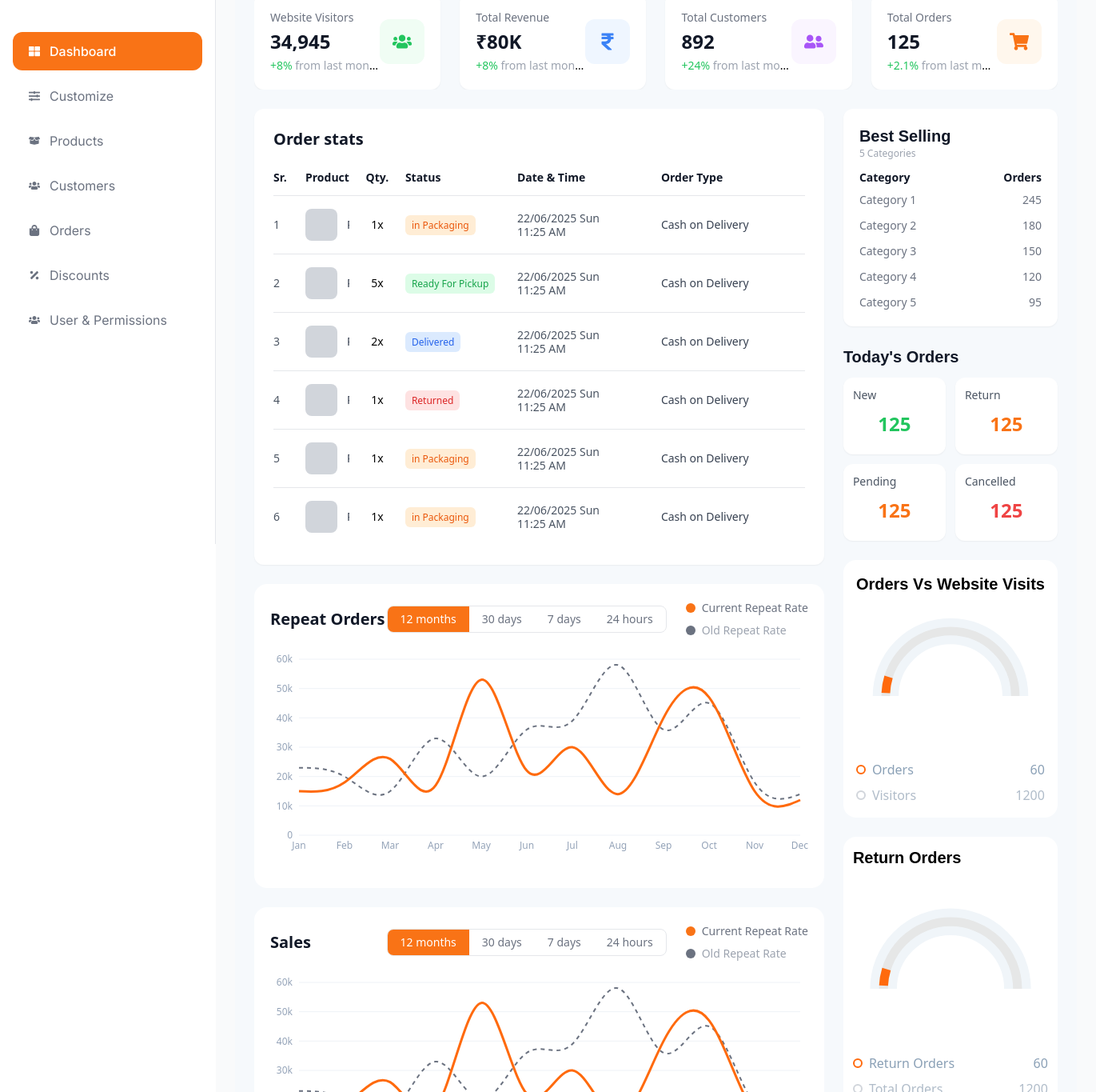
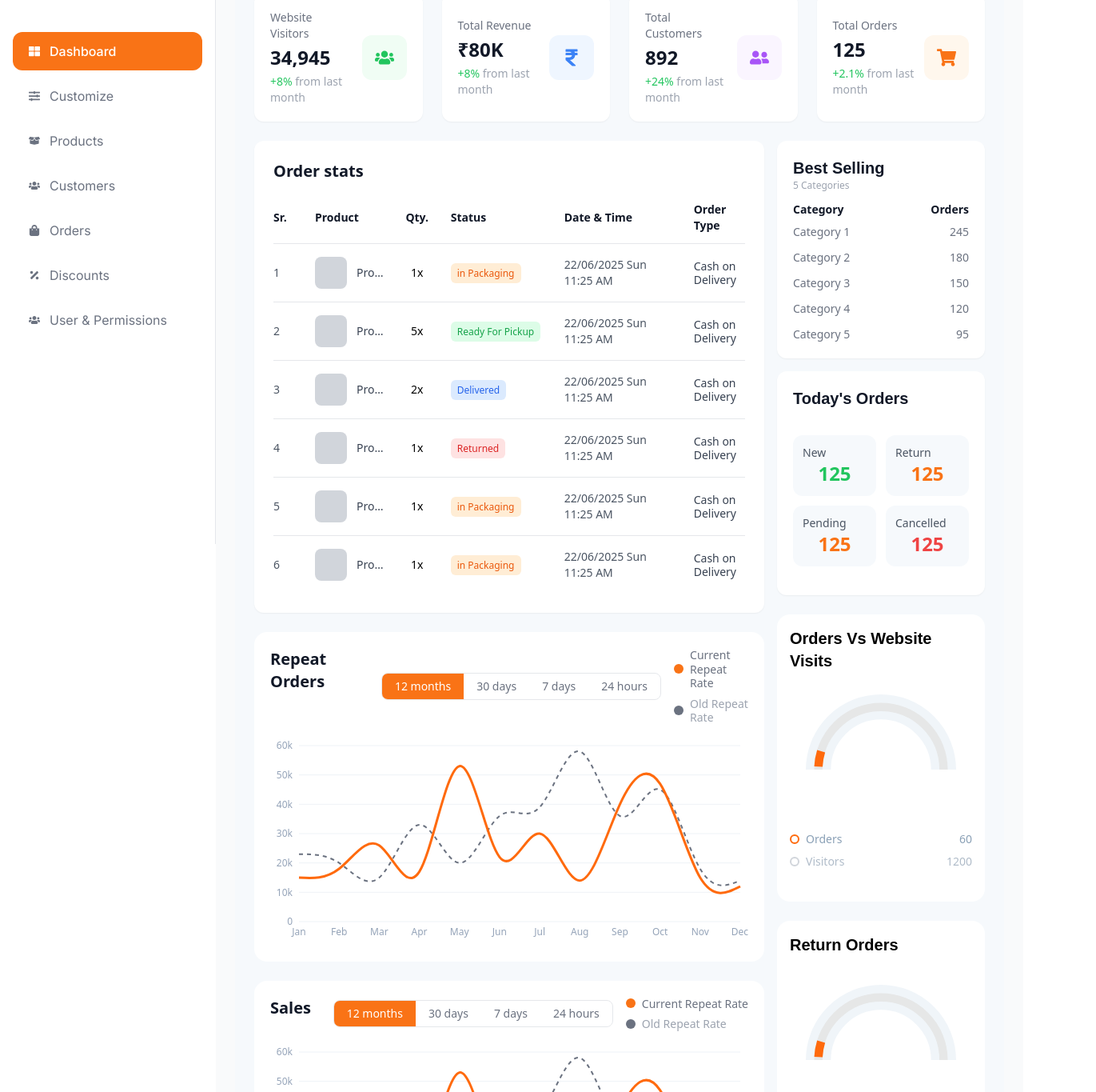
Before and after one commit to REENA-23/Dashboard, a React (Vite) app: page /dashboard in a window 1280 px wide. Shown: the part 120-1485 px from the top of the page at 80% size, 1371 px wide, since content can reach past the window. Built offline with nearby package versions, Linux system fonts and the light colour scheme; a web font is replaced by a local one.

Commit message:
Replaced old code

```diff
--- a/src/page-dashboard/dashboard-components/OrderStats.jsx
+++ b/src/page-dashboard/dashboard-components/OrderStats.jsx
@@ -18,13 +18,13 @@ const statusStyles = {
 
 export default function OrderStats() {
   return (
-    <div className="w-full bg-white rounded-xl p-4 sm:p-6 shadow-sm">
+    <div className="w-full bg-white rounded-xl p-4 sm:p-6 shadow-sm overflow-x-hidden">
       <h2 className="text-xl font-bold text-gray-900 mb-6">Order stats</h2>
 
-      {/* ===== TABLE (DESKTOP & UP) ===== */}
-      <div className="hidden md:block">
+      {/* ================= TABLE (LG AND UP: DESKTOP + NEST HUB MAX) ================= */}
+      <div className="hidden lg:block w-full overflow-x-hidden">
         {/* Header */}
-        <div className="grid grid-cols-[40px_2fr_70px_140px_180px_180px] items-center text-sm font-semibold text-gray-900 border-b pb-3">
+        <div className="grid grid-cols-[40px_2fr_60px_130px_150px_1.5fr] gap-3 items-center text-sm font-semibold text-gray-900 border-b pb-3">
           <div>Sr.</div>
           <div>Product</div>
           <div className="text-center">Qty.</div>
@@ -38,38 +38,45 @@ export default function OrderStats() {
           {orders.map((order) => (
             <div
               key={order.id}
-              className="grid grid-cols-[40px_2fr_70px_140px_180px_180px] items-center py-4 text-sm"
+              className="grid grid-cols-[40px_2fr_60px_130px_150px_1.5fr] gap-3 items-center py-4 text-sm min-w-0"
             >
               <div className="text-gray-600">{order.id}</div>
 
+              {/* Product */}
               <div className="flex items-center gap-3 min-w-0">
                 <div className="w-10 h-10 rounded-lg bg-gray-300 shrink-0" />
                 <span className="text-gray-700 truncate">{order.product}</span>
               </div>
 
+              {/* Qty */}
               <div className="text-center font-medium">{order.qty}</div>
 
-              <div>
+              {/* Status */}
+              <div className="min-w-0">
                 <span
-                  className={`px-2 py-1 rounded-md text-xs font-medium ${statusStyles[order.statusType]}`}
+                  className={`px-2 py-1 rounded-md text-xs font-medium whitespace-nowrap ${statusStyles[order.statusType]}`}
                 >
                   {order.status}
                 </span>
               </div>
 
-              <div className="text-gray-600 leading-tight">
-                <div>{order.date} Sun</div>
-                <div>{order.time}</div>
+              {/* Date & Time */}
+              <div className="text-gray-600 leading-tight text-xs sm:text-sm">
+                <div className="whitespace-nowrap">{order.date} Sun</div>
+                <div className="whitespace-nowrap">{order.time}</div>
               </div>
 
-              <div className="text-gray-700 truncate">{order.type}</div>
+              {/* Order Type */}
+              <div className="text-gray-700 text-sm leading-tight break-words">
+                {order.type}
+              </div>
             </div>
           ))}
         </div>
       </div>
 
-      {/* ===== CARDS (MOBILE / TABLET / iPAD / NEST HUB) ===== */}
-      <div className="md:hidden space-y-4">
+      {/* ================= CARDS (BELOW LG: TABLET + MOBILE) ================= */}
+      <div className="lg:hidden space-y-4">
         {orders.map((order) => (
           <div
             key={order.id}
@@ -84,12 +91,11 @@ export default function OrderStats() {
               </span>
             </div>
 
-            <div className="flex items-center gap-3">
-              <div className="w-12 h-12 rounded-lg bg-gray-300 shrink-0" />
-              <div>
-                <p className="text-gray-800 font-medium">{order.product}</p>
-                <p className="text-sm text-gray-500">Qty: {order.qty}</p>
-              </div>
+            <div>
+              <p className="text-gray-800 font-medium truncate">
+                {order.product}
+              </p>
+              <p className="text-sm text-gray-500">Qty: {order.qty}</p>
             </div>
 
             <div className="flex justify-between text-sm text-gray-600">
@@ -98,7 +104,9 @@ export default function OrderStats() {
                 <p>{order.time}</p>
               </div>
               <div className="text-right">
-                <p className="text-gray-800 font-medium">{order.type}</p>
+                <p className="text-gray-800 font-medium break-words">
+                  {order.type}
+                </p>
               </div>
             </div>
           </div>
--- a/src/page-dashboard/dashboard-components/OrdersVsVisitors.jsx
+++ b/src/page-dashboard/dashboard-components/OrdersVsVisitorsGauge.jsx
@@ -33,16 +33,16 @@ export default function OrdersVsVisitorsGauge() {
   );
 
   return (
-    <div className="w-full bg-white rounded-2xl p-4 min-w-0 overflow-hidden">
-      <h3 className="mb-2 font-switzer text-lg md:text-xl font-semibold text-black truncate">
+    <div className="w-full bg-white rounded-2xl p-4 min-w-0 overflow-hidden pt-4">
+      <h3 className="mb-2 font-switzer text-base md:text-lg lg:text-xl font-semibold text-black leading-tight">
         Orders Vs Website Visits
       </h3>
 
       {/* SVG wrapper */}
-      <div className="w-full flex justify-center overflow-hidden">
+      <div className="w-full flex justify-center items-center overflow-hidden">
         <svg
           viewBox={`0 0 ${size} ${size / 1.3}`}
-          className="w-full max-w-[260px] h-auto"
+          className="w-full max-w-[220px] sm:max-w-[240px] md:max-w-[260px] h-auto"
           preserveAspectRatio="xMidYMid meet"
         >
           {/* OUTER BIG ARC */}
@@ -75,8 +75,8 @@ export default function OrdersVsVisitorsGauge() {
       </div>
 
       {/* Legend */}
-      <div className="mt-4 space-y-2">
-        <div className="flex items-center justify-between text-[#8aa0b6]">
+      <div className="mt-4 space-y-2 text-sm min-w-0 mb-6">
+        <div className="flex items-center justify-between text-[#8aa0b6] min-w-0">
           <span className="flex items-center gap-2 truncate">
             <span className="w-3 h-3 rounded-full border-2 border-[#FF6A0D] shrink-0"></span>
             Orders
@@ -84,7 +84,7 @@ export default function OrdersVsVisitorsGauge() {
           <span className="shrink-0">60</span>
         </div>
 
-        <div className="flex items-center justify-between text-[#b0bcc9]">
+        <div className="flex items-center justify-between text-[#b0bcc9] min-w-0">
           <span className="flex items-center gap-2 truncate">
             <span className="w-3 h-3 rounded-full border-2 border-[#d1d5db] shrink-0"></span>
             Visitors
--- a/src/page-dashboard/dashboard-components/RepeatOrdersChart.jsx
+++ b/src/page-dashboard/dashboard-components/RepeatOrdersChart.jsx
@@ -31,31 +31,31 @@ export default function RepeatOrdersChart() {
   const [showMobileOptions, setShowMobileOptions] = useState(false);
 
   return (
-    <div className="bg-white h-[380px] rounded-2xl p-5 w-full max-w-full overflow-x-hidden min-w-0">
+    <div className="bg-white rounded-2xl p-5 w-full min-w-0 overflow-hidden">
       {/* HEADER */}
-      <div className="mb-4">
-        <div className="flex items-center justify-between">
-          <h2 className="text-base lg:text-xl font-bold text-gray-900">
+      <div className="mb-4 min-w-0">
+        <div className="flex items-start justify-between gap-3 min-w-0">
+          <h2 className="text-base lg:text-xl font-bold text-gray-900 leading-tight">
             Repeat Orders
           </h2>
 
           {/* 3 dots for mobile + tablets */}
           <button
-            className="lg:hidden p-2 rounded-md hover:bg-gray-100"
+            className="lg:hidden p-2 rounded-md hover:bg-gray-100 shrink-0"
             onClick={() => setShowMobileOptions((prev) => !prev)}
           >
             <HiOutlineDotsVertical className="text-xl text-gray-500" />
           </button>
 
           {/* Desktop only */}
-          <div className="hidden lg:flex items-center gap-6 min-w-0">
+          <div className="hidden lg:flex items-center gap-4 min-w-0">
             {/* Tabs */}
-            <div className="flex border border-gray-200 rounded-lg overflow-hidden">
+            <div className="flex border border-gray-200 rounded-lg overflow-hidden shrink-0">
               {tabs.map((tab) => (
                 <button
                   key={tab}
                   onClick={() => setActive(tab)}
-                  className={`px-4 py-1.5 text-sm transition ${
+                  className={`px-3 xl:px-4 py-1.5 text-sm transition whitespace-nowrap ${
                     active === tab
                       ? "bg-orange-500 text-white"
                       : "text-gray-500 hover:bg-gray-50"
@@ -68,13 +68,13 @@ export default function RepeatOrdersChart() {
 
             {/* Legend */}
             <div className="flex flex-col gap-2 text-sm min-w-0">
-              <div className="flex items-center gap-2 text-gray-500">
+              <div className="flex items-center gap-2 text-gray-500 min-w-0">
                 <span className="w-3 h-3 rounded-full bg-orange-500 shrink-0"></span>
-                <span className="truncate">Current Repeat Rate</span>
+                <span className="leading-tight">Current Repeat Rate</span>
               </div>
-              <div className="flex items-center gap-2 text-gray-400">
+              <div className="flex items-center gap-2 text-gray-400 min-w-0">
                 <span className="w-3 h-3 rounded-full bg-gray-500 shrink-0"></span>
-                <span className="truncate">Old Repeat Rate</span>
+                <span className="leading-tight">Old Repeat Rate</span>
               </div>
             </div>
           </div>
@@ -82,13 +82,13 @@ export default function RepeatOrdersChart() {
 
         {/* Mobile + Tablet Options */}
         {showMobileOptions && (
-          <div className="lg:hidden mt-3 space-y-3">
+          <div className="lg:hidden mt-3 space-y-3 min-w-0">
             <div className="flex border border-gray-200 rounded-lg overflow-hidden">
               {tabs.map((tab) => (
                 <button
                   key={tab}
                   onClick={() => setActive(tab)}
-                  className={`flex-1 px-3 py-1.5 text-xs transition ${
+                  className={`flex-1 px-2 py-1.5 text-xs transition ${
                     active === tab
                       ? "bg-orange-500 text-white"
                       : "text-gray-500 hover:bg-gray-50"
@@ -114,12 +114,9 @@ export default function RepeatOrdersChart() {
       </div>
 
       {/* CHART */}
-      <div className="h-[260px] w-full max-w-full overflow-x-hidden min-w-0">
+      <div className="h-[260px] w-full min-w-0 overflow-hidden">
         <ResponsiveContainer width="100%" height="100%">
-          <LineChart
-            data={data}
-            margin={{ top: 10, right: 10, left: 0, bottom: 0 }}
-          >
+          <LineChart data={data} margin={{ top: 10, right: 10, left: 0, bottom: 0 }}>
             <CartesianGrid stroke="#EEF2F7" vertical={false} />
 
             <XAxis
--- a/src/page-dashboard/dashboard-components/ReturnOrder.jsx
+++ b/src/page-dashboard/dashboard-components/ReturnOrder.jsx
@@ -33,16 +33,16 @@ export default function ReturnOrder() {
   );
 
   return (
-    <div className="w-full p-3 bg-white rounded-2xl min-w-0 overflow-x-hidden">
-      <h3 className="mb-1 font-switzer text-xl font-semibold text-black truncate">
-        Return Orders
+    <div className="w-full bg-white rounded-2xl p-4 min-w-0 overflow-hidden pt-4">
+      <h3 className="mb-4 font-switzer text-base md:text-lg lg:text-xl font-semibold text-black leading-tight">
+       Return Orders
       </h3>
 
       {/* SVG wrapper */}
-      <div className="w-full max-w-full overflow-x-hidden flex justify-center">
+      <div className="w-full flex justify-center items-center overflow-hidden">
         <svg
           viewBox={`0 0 ${size} ${size / 1.3}`}
-          className="w-full max-w-[300px] h-auto mt-6"
+          className="w-full max-w-[220px] sm:max-w-[240px] md:max-w-[260px] h-auto"
           preserveAspectRatio="xMidYMid meet"
         >
           {/* OUTER BIG ARC */}
@@ -74,7 +74,8 @@ export default function ReturnOrder() {
         </svg>
       </div>
 
-      <div className="mb-6 mt-4 space-y-2 min-w-0">
+      {/* Legend */}
+      <div className="mt-6 space-y-2 text-sm min-w-0 mb-8">
         <div className="flex items-center justify-between text-[#8aa0b6] min-w-0">
           <span className="flex items-center gap-2 truncate">
             <span className="w-3 h-3 rounded-full border-2 border-[#FF6A0D] shrink-0"></span>
@@ -86,7 +87,7 @@ export default function ReturnOrder() {
         <div className="flex items-center justify-between text-[#b0bcc9] min-w-0">
           <span className="flex items-center gap-2 truncate">
             <span className="w-3 h-3 rounded-full border-2 border-[#d1d5db] shrink-0"></span>
-            Total Orders
+           Total Orders
           </span>
           <span className="shrink-0">1200</span>
         </div>
--- a/src/page-dashboard/dashboard-components/RightSidebarStats.jsx
+++ b/src/page-dashboard/dashboard-components/RightSidebarStats.jsx
@@ -17,11 +17,19 @@ export default function RightSidebarStats() {
   ];
 
   return (
-    <div className="w-full min-w-[260px] space-y-6">
+    <div className="w-full min-w-0">
+      {/*
+        Layout rules:
+        - mobile: 1 column
+        - tablet / nest hub: 2 columns
+        - desktop (lg): 1 column (right sidebar stack)
+      */}
+      <div className="grid grid-cols-1 md:grid-cols-2 lg:grid-cols-1 gap-4 items-stretch min-w-0">
+
         {/* ================= Best Selling ================= */}
-      <div className="bg-white rounded-xl p-4 lg:p-5 shadow-sm">
+        <div className="bg-white rounded-xl p-4 lg:p-5 shadow-sm min-w-0 flex flex-col">
           <div className="mb-3">
-          <h2 className="font-switzer text-lg lg:text-xl font-semibold text-gray-900">
+            <h2 className="font-switzer text-lg lg:text-xl font-semibold text-gray-900 truncate">
               Best Selling
             </h2>
             <p className="text-xs text-gray-400">5 Categories</p>
@@ -34,13 +42,13 @@ export default function RightSidebarStats() {
           </div>
 
           {/* Rows */}
-        <div className="space-y-3">
+          <div className="space-y-3 flex-1 min-w-0">
             {bestSelling.map((item, i) => (
               <div
                 key={i}
-              className="flex justify-between text-sm text-gray-500"
+                className="flex justify-between items-center text-sm text-gray-500 min-w-0"
               >
-              <span className="truncate max-w-[140px]">{item.name}</span>
+                <span className="truncate pr-2">{item.name}</span>
                 <span className="shrink-0">{item.orders}</span>
               </div>
             ))}
@@ -48,16 +56,16 @@ export default function RightSidebarStats() {
         </div>
 
         {/* ================= Today's Orders ================= */}
-      <div>
-        <h2 className="font-switzer text-lg lg:text-xl font-semibold text-gray-900 mb-3">
+        <div className="bg-white rounded-xl p-4 lg:p-5 shadow-sm min-w-0 flex flex-col">
+          <h2 className="font-switzer text-lg lg:text-xl font-semibold text-gray-900 mb-8 truncate">
             Today&apos;s Orders
           </h2>
 
-        <div className="grid grid-cols-2 gap-3">
+          <div className="grid grid-cols-2 gap-3 flex-1 mb-4">
             {todayStats.map((item, i) => (
               <div
                 key={i}
-              className="bg-white rounded-xl shadow-sm p-3 h-[96px] flex flex-col justify-between"
+                className="bg-[#f6f9fc] rounded-xl p-3 flex flex-col justify-between min-w-0 overflow-hidden"
               >
                 {/* Label */}
                 <span className="text-sm text-gray-600 truncate">
@@ -74,6 +82,8 @@ export default function RightSidebarStats() {
             ))}
           </div>
         </div>
+
+      </div>
     </div>
   );
 }
--- a/src/page-dashboard/dashboard-components/Sales.jsx
+++ b/src/page-dashboard/dashboard-components/Sales.jsx
@@ -31,12 +31,12 @@ export default function Sales() {
   const [showMobileOptions, setShowMobileOptions] = useState(false);
 
   return (
-    <div className="bg-white h-[380px] rounded-2xl p-5 w-full max-w-full min-w-0 overflow-x-hidden">
+    <div className="bg-white rounded-2xl p-5 w-full min-w-0 overflow-hidden">
       {/* HEADER */}
       <div className="mb-4 min-w-0">
-        <div className="flex items-center justify-between min-w-0">
-          <h2 className="text-base lg:text-xl font-bold text-gray-900 truncate">
-            Sales
+        <div className="flex items-start justify-between gap-3 min-w-0">
+          <h2 className="text-base lg:text-xl font-bold text-gray-900 leading-tight">
+           Sales
           </h2>
 
           {/* 3 dots for mobile + tablets */}
@@ -48,14 +48,14 @@ export default function Sales() {
           </button>
 
           {/* Desktop only */}
-          <div className="hidden lg:flex items-center gap-6 min-w-0">
+          <div className="hidden lg:flex items-center gap-4 min-w-0">
             {/* Tabs */}
-            <div className="flex border border-gray-200 rounded-lg overflow-hidden">
+            <div className="flex border border-gray-200 rounded-lg overflow-hidden shrink-0">
               {tabs.map((tab) => (
                 <button
                   key={tab}
                   onClick={() => setActive(tab)}
-                  className={`px-4 py-1.5 text-sm transition ${
+                  className={`px-3 xl:px-4 py-1.5 text-sm transition whitespace-nowrap ${
                     active === tab
                       ? "bg-orange-500 text-white"
                       : "text-gray-500 hover:bg-gray-50"
@@ -70,11 +70,11 @@ export default function Sales() {
             <div className="flex flex-col gap-2 text-sm min-w-0">
               <div className="flex items-center gap-2 text-gray-500 min-w-0">
                 <span className="w-3 h-3 rounded-full bg-orange-500 shrink-0"></span>
-                <span className="truncate">Current Repeat Rate</span>
+                <span className="leading-tight">Current Repeat Rate</span>
               </div>
               <div className="flex items-center gap-2 text-gray-400 min-w-0">
                 <span className="w-3 h-3 rounded-full bg-gray-500 shrink-0"></span>
-                <span className="truncate">Old Repeat Rate</span>
+                <span className="leading-tight">Old Repeat Rate</span>
               </div>
             </div>
           </div>
@@ -88,7 +88,7 @@ export default function Sales() {
                 <button
                   key={tab}
                   onClick={() => setActive(tab)}
-                  className={`flex-1 px-3 py-1.5 text-xs transition ${
+                  className={`flex-1 px-2 py-1.5 text-xs transition ${
                     active === tab
                       ? "bg-orange-500 text-white"
                       : "text-gray-500 hover:bg-gray-50"
@@ -114,12 +114,9 @@ export default function Sales() {
       </div>
 
       {/* CHART */}
-      <div className="h-[260px] w-full max-w-full min-w-0 overflow-x-hidden">
+      <div className="h-[260px] w-full min-w-0 overflow-hidden">
         <ResponsiveContainer width="100%" height="100%">
-          <LineChart
-            data={data}
-            margin={{ top: 10, right: 10, left: 0, bottom: 0 }}
-          >
+          <LineChart data={data} margin={{ top: 10, right: 10, left: 0, bottom: 0 }}>
             <CartesianGrid stroke="#EEF2F7" vertical={false} />
 
             <XAxis
--- a/src/page-dashboard/dashboard-components/StatsRow.jsx
+++ b/src/page-dashboard/dashboard-components/StatsRow.jsx
@@ -43,21 +43,23 @@ export default function StatsRow() {
   ];
 
   return (
-    <div className="w-full grid grid-cols-1 sm:grid-cols-2 lg:grid-cols-4 gap-4 sm:gap-6 min-w-0 overflow-x-hidden">
+    <div className="w-full grid grid-cols-1 sm:grid-cols-2 lg:grid-cols-4 gap-4 sm:gap-6">
       {stats.map((item, index) => (
         <div
           key={index}
-          className="bg-white rounded-xl p-4 sm:p-5 flex items-center justify-between shadow-sm w-full min-w-0 overflow-hidden"
+          className="bg-white rounded-xl p-4 sm:p-5 shadow-sm w-full flex items-center justify-between"
         >
           {/* Left content */}
-          <div className="min-w-0">
-            <p className="text-xs sm:text-sm text-gray-500 font-medium truncate">
+          <div className="flex-1 pr-3">
+            <p className="text-xs sm:text-sm text-gray-500 font-medium leading-tight">
               {item.title}
             </p>
-            <h3 className="text-xl sm:text-2xl font-bold text-gray-900 mt-1 truncate">
+
+            <h3 className="text-lg sm:text-2xl font-bold text-gray-900 mt-1">
               {item.value}
             </h3>
-            <p className="text-xs sm:text-sm mt-1 truncate">
+
+            <p className="text-xs sm:text-sm mt-1 leading-tight">
               <span className="text-green-500 font-medium">{item.change}</span>{" "}
               <span className="text-gray-400">{item.changeText}</span>
             </p>
--- a/src/pages/DashboardPage.jsx
+++ b/src/pages/DashboardPage.jsx
@@ -2,28 +2,54 @@ import StatsRow from "../page-dashboard/dashboard-components/StatsRow";
 import OrderStats from "../page-dashboard/dashboard-components/OrderStats";
 import RightSidebarStats from "../page-dashboard/dashboard-components/RightSidebarStats";
 import RepeatOrdersChart from "../page-dashboard/dashboard-components/RepeatOrdersChart";
-import OrdersVsVisitors from "../page-dashboard/dashboard-components/OrdersVsVisitors";
+import OrdersVsVisitors from "../page-dashboard/dashboard-components/OrdersVsVisitorsGauge";
 import Sales from "../page-dashboard/dashboard-components/Sales";
 import ReturnOrder from "../page-dashboard/dashboard-components/ReturnOrder";
 
 export default function DashboardPage() {
   return (
-    <div className="p-4 sm:p-6 bg-[#f6f9fc] min-h-screen">
+    <div className="p-2 sm:p-6 bg-[#f6f9fc] min-h-screen overflow-x-hidden">
       {/* TOP STATS ROW */}
       <StatsRow />
 
-      {/* MAIN GRID: 80% LEFT / 20% RIGHT */}
-      <div className="mt-6 grid grid-cols-1 lg:grid-cols-[4fr_1fr] gap-6 items-start">
-        {/* LEFT SIDE (80%) */}
-        <div className="space-y-6">
+      {/* ===== DESKTOP / NEST HUB MAX (2 COLUMNS) ===== */}
+  <div className="mt-6 grid grid-cols-1 xl:grid-cols-[minmax(0,4fr)_minmax(260px,1fr)] gap-4 items-start w-full">
+
+        {/* LEFT COLUMN */}
+        <div className="space-y-6 min-w-0">
           <OrderStats />
           <RepeatOrdersChart />
           <Sales />
         </div>
 
-        {/* RIGHT SIDE (20%) */}
-        <div className="space-y-6">
+        {/* RIGHT COLUMN */}
+        <div className="space-y-6 min-w-0">
           <RightSidebarStats />
+          <OrdersVsVisitors />
+          <ReturnOrder />
+        </div>
+      </div>
+
+      {/* ===== TABLET / iPAD / NEST HUB (STACKED) ===== */}
+      <div className="mt-6 lg:hidden space-y-6">
+        {/* Full width */}
+        <OrderStats />
+
+        {/* 2 cards row */}
+        <div className="grid grid-cols-1 sm:grid-cols-2 gap-4">
+          <RightSidebarStats />
+          <div className="space-y-4">
+            {/* Today’s Orders is inside RightSidebarStats already,
+                so if you want to split them later we can */}
+          </div>
+        </div>
+
+        {/* Full width charts */}
+        <RepeatOrdersChart />
+        <Sales />
+
+        {/* 2 gauges row */}
+        <div className="grid grid-cols-1 sm:grid-cols-2 gap-4">
           <OrdersVsVisitors />
           <ReturnOrder />
         </div>
```
Lines whose indentation alone changed are shown as unchanged.
